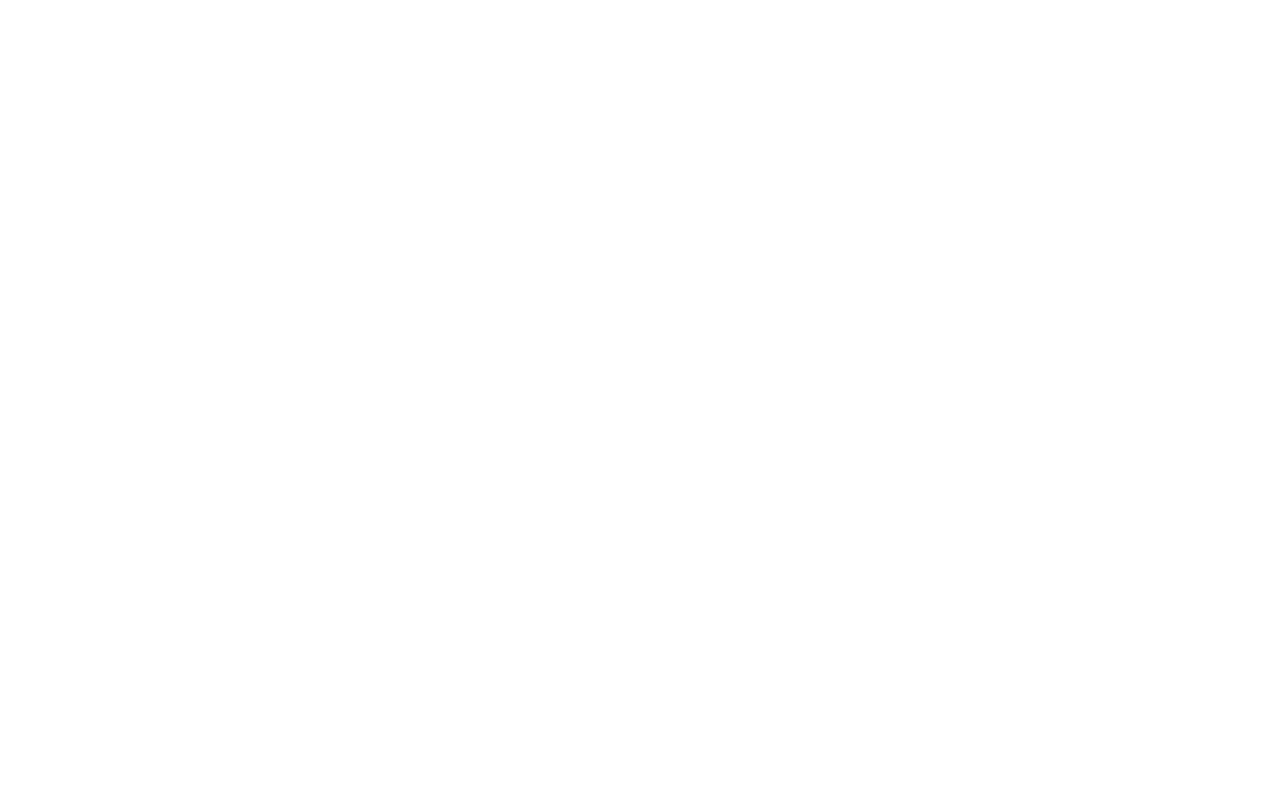
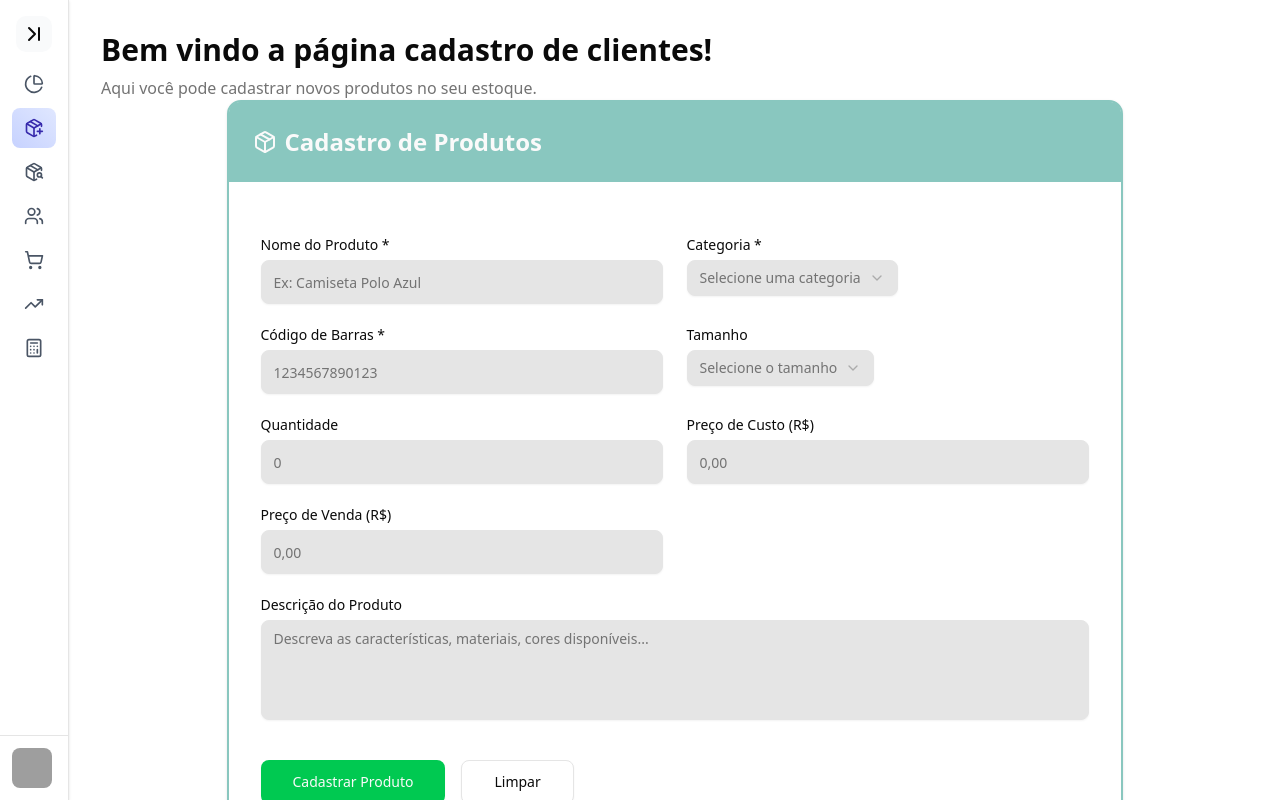
Before and after one commit to GabrielFerrarez19/ProTrack-2.0, a React (Vite) app in the folder proTrack-client/: page /cadastroprodutos in a window 1280 px wide. Before the commit this address had no page. Built offline with nearby package versions, Linux system fonts and the light colour scheme; grey boxes are pictures that could not be loaded.

Commit message:
Atualizoes aleatorias

```diff
--- a/proTrack-client/src/Router.tsx
+++ b/proTrack-client/src/Router.tsx
@@ -4,7 +4,7 @@
 import { Status } from "./pages/Status";
 import { RedefinirSenha } from "./pages/RedefirirSenha";
 import { DefaultLayout } from "./layout/DefaultLayout/Index";
-import { CadUsers } from "./pages/CadProduct";
+import { CadProduct } from "./pages/CadProduct";
 
 export function Router() {
   return (
@@ -14,7 +14,7 @@
         <Route path="/confirmacaoemail" element={<ConfirmacaoEmail />} />
         <Route path="/redefinirsenha" element={<RedefinirSenha />} />
         <Route path="/status" element={<Status />} />
-        <Route path="/cadastrousuarios" element={<CadUsers />} />
+        <Route path="/cadastroprodutos" element={<CadProduct />} />
       </Route>
     </Routes>
   );
--- a/proTrack-client/src/index.css
+++ b/proTrack-client/src/index.css
@@ -6,6 +6,8 @@
 :root {
   --blue-500: #628dfd;
   --blue-800: #12123b;
+
+  --bluePast-500: #89c7bf;
 
   --purple-300: #6b36ff;
 
--- a/proTrack-client/src/layout/DefaultLayout/Index.tsx
+++ b/proTrack-client/src/layout/DefaultLayout/Index.tsx
@@ -6,7 +6,8 @@
   TrendingUp,
   Calculator,
   ChartPie,
-  UserPlus,
+  PackagePlus,
+  PackageSearch,
 } from "lucide-react";
 import { SidebarItem } from "../../components/Sidebar/SidebarItem";
 
@@ -24,10 +25,16 @@
           active={currentPath === "/status"}
         />
         <SidebarItem
-          icon={<UserPlus size={20} />}
-          text="Cadastro de usuarios"
-          router="/cadastrousuarios"
-          active={currentPath === "/cadastrousuarios"}
+          icon={<PackagePlus size={20} />}
+          text="Cadastro de produtos"
+          router="/cadastroprodutos"
+          active={currentPath === "/cadastroprodutos"}
+        />
+        <SidebarItem
+          icon={<PackageSearch size={20} />}
+          text="Produtos"
+          router="/produtos"
+          active={currentPath === "/produtos"}
         />
         <SidebarItem
           icon={<Users size={20} />}
--- a/proTrack-client/src/pages/CadProduct/components/ProductForm.tsx
+++ b/proTrack-client/src/pages/CadProduct/components/ProductForm.tsx
@@ -67,8 +67,8 @@
   };
 
   return (
-    <Card className="w-full max-w-4xl mx-auto shadow-elegant border-0 bg-card">
-      <CardHeader className="bg-gradient-primary text-primary-foreground rounded-t-lg">
+    <Card className="w-full max-w-4xl mx-auto shadow-elegant border-2 bg-card border-[var(--bluePast-500)] p-0">
+      <CardHeader className=" flex bg-[var(--bluePast-500)] h-20 text-primary-foreground rounded-t-lg items-center">
         <CardTitle className="flex items-center gap-2 text-2xl">
           <Package className="w-6 h-6" />
           Cadastro de Produtos
--- a/proTrack-client/src/pages/CadProduct/index.tsx
+++ b/proTrack-client/src/pages/CadProduct/index.tsx
@@ -1,7 +1,7 @@
 import { Header } from "../../components/header";
 import { ProductForm } from "./components/ProductForm";
 
-export function CadUsers() {
+export function CadProduct() {
   return (
     <div className="p-4 md:p-8">
       <Header
```
